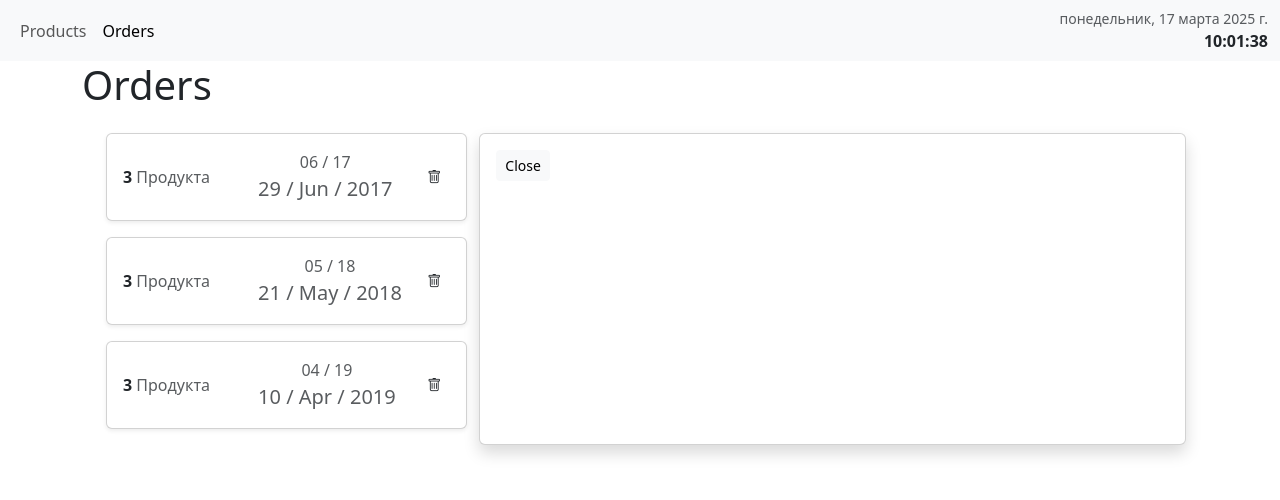
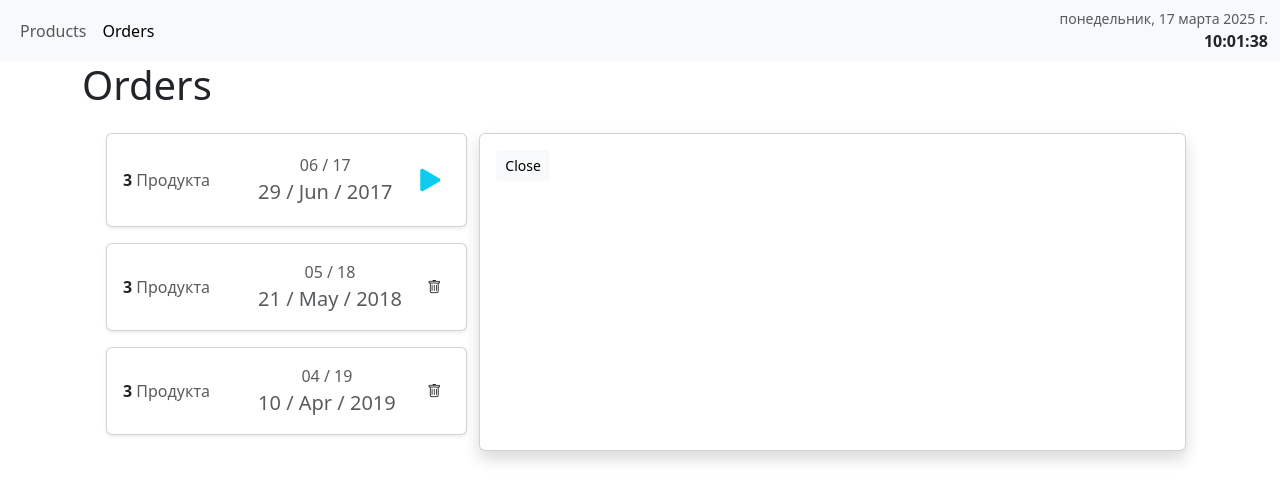
Before and after one commit to badday182/berkun-dzencode-test, a Next.js app in the folder my-app/: page /orders in a window 1280 px wide. Both pictures are taken after a click on the element 640 px from the left and 192 px from the top of the page. Shown: the top 500 px of the page. Built offline with nearby package versions, Linux system fonts and the light colour scheme.

Commit message:
Add orderId prop to OrderCard; update Orders component to manage selected order state

```diff
--- a/my-app/src/app/orders/page.tsx
+++ b/my-app/src/app/orders/page.tsx
@@ -70,11 +70,12 @@ const Orders = () => {
                   key={order.id}
                   onClick={() => {
                     dispatch(toggleAsideContainer(true));
-                    // dispatch(setSelectedOrderId(order.id));
+                    dispatch(setSelectedOrderId(String(order.id)));
                   }}
                 >
                   <OrderCard
                     key={order.id}
+                    orderId={String(order.id)}
                     title={order.title}
                     productsCount={productsCount}
                     date={formatDate(order.date)}
@@ -96,7 +97,10 @@ const Orders = () => {
           <div className="card-body">
             <button
               className="btn btn-sm btn-light"
-              onClick={() => dispatch(toggleAsideContainer(false))}
+              onClick={() => {
+                dispatch(toggleAsideContainer(false));
+                dispatch(setSelectedOrderId(null));
+              }}
             >
               Close
             </button>
--- a/my-app/src/components/orderCard/index.tsx
+++ b/my-app/src/components/orderCard/index.tsx
@@ -4,6 +4,7 @@ import { useAppDispatch, useAppSelector } from "@/lib/hooks";
 import styles from "./index.module.css";
 
 const OrderCard: React.FC<OrderCardProps> = ({
+  orderId,
   title,
   productsCount,
   date,
@@ -13,6 +14,9 @@ const OrderCard: React.FC<OrderCardProps> = ({
 }) => {
   const isOpenAsideContainer = useAppSelector(
     (state) => state.orders.isOpenAsideContainer
+  );
+  const clickedOrderId = useAppSelector(
+    (state) => state.orders.selectedOrderId
   );
   return (
     <div className={`card shadow-sm ${styles.card}`}>
@@ -39,9 +43,13 @@ const OrderCard: React.FC<OrderCardProps> = ({
               </div>
             )}
           </div>
-          <button className="btn btn-sm">
-            <i className={`bi bi-trash ${styles.icon}`}></i>
-          </button>
+          {clickedOrderId === orderId ? (
+            <i className="bi bi-play-fill text-info fs-1"></i>
+          ) : (
+            <button className="btn btn-sm">
+              <i className={`bi bi-trash ${styles.icon}`}></i>
+            </button>
+          )}
         </div>
       </div>
     </div>
--- a/my-app/src/types/index.ts
+++ b/my-app/src/types/index.ts
@@ -35,6 +35,7 @@ export interface OrderStats {
 }
 
 export interface OrderCardProps {
+  orderId: string;
   title: string;
   productsCount: number;
   date: string;
```
